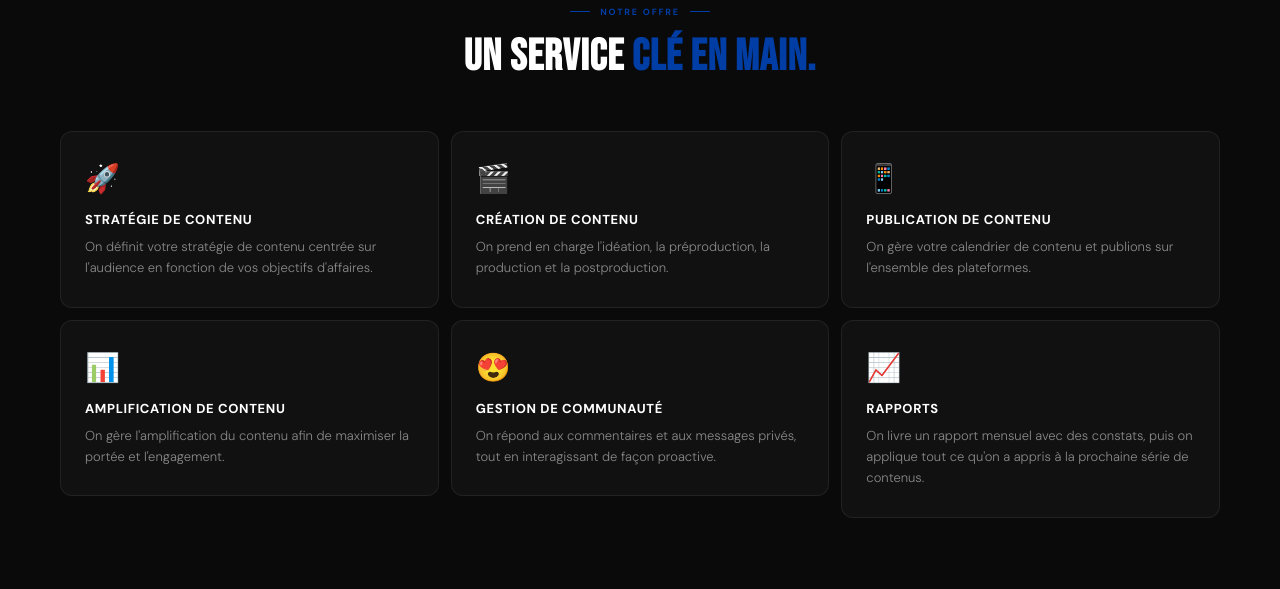
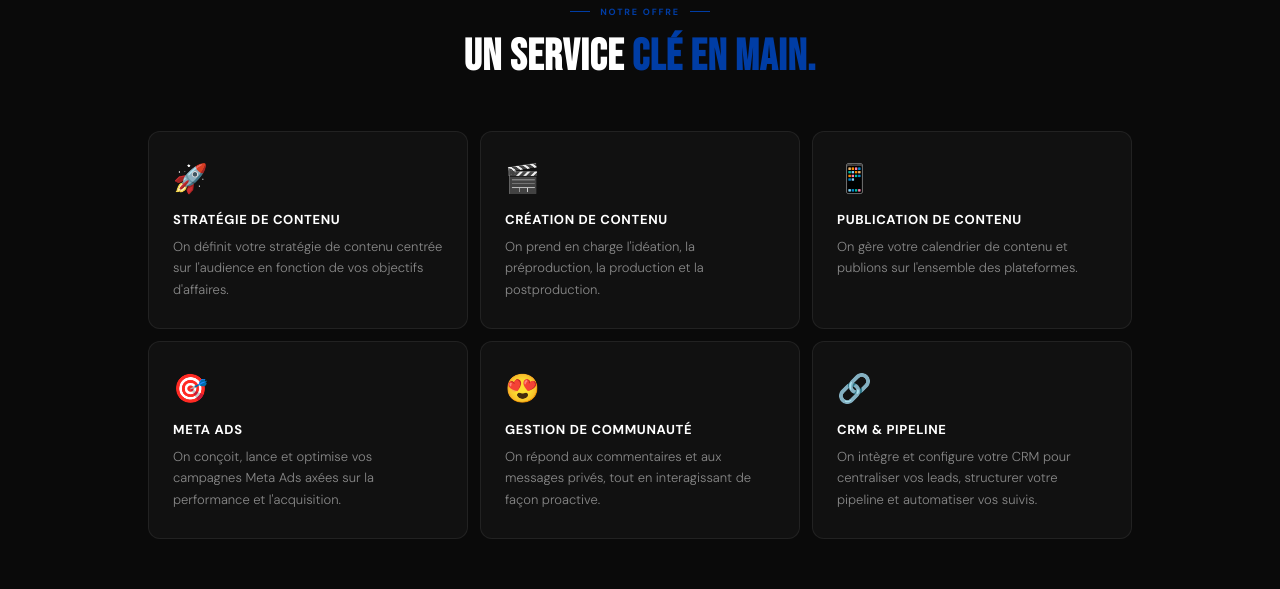
Before and after one commit to auchumedia/auchumedia-website, a React (Create React App) app: page /entreprises in a window 1280 px wide. Shown: the part 800-1389 px from the top of the page. Built offline with nearby package versions, Linux system fonts and the light colour scheme.

Commit message:
Update Entreprises.js

```diff
--- a/src/pages/Entreprises.js
+++ b/src/pages/Entreprises.js
@@ -250,24 +250,24 @@ export default function Entreprises() {
             </h2>
           </div>
         </FadeIn>
-        <div style={{ display: 'grid', gridTemplateColumns: 'repeat(3, 1fr)', gap: '12px' }}>
+        <div style={{ display: 'grid', gridTemplateColumns: 'repeat(3, 320px)', gap: '12px', justifyContent: 'center' }}>
           {(fr ? [
             { icon: '🚀', title: 'Stratégie de contenu', desc: "On définit votre stratégie de contenu centrée sur l'audience en fonction de vos objectifs d'affaires." },
             { icon: '🎬', title: 'Création de contenu', desc: "On prend en charge l'idéation, la préproduction, la production et la postproduction." },
             { icon: '📱', title: 'Publication de contenu', desc: "On gère votre calendrier de contenu et publions sur l'ensemble des plateformes." },
-            { icon: '📊', title: 'Amplification de contenu', desc: "On gère l'amplification du contenu afin de maximiser la portée et l'engagement." },
+            { icon: '🎯', title: 'Meta Ads', desc: "On conçoit, lance et optimise vos campagnes Meta Ads axées sur la performance et l'acquisition." },
             { icon: '😍', title: 'Gestion de communauté', desc: "On répond aux commentaires et aux messages privés, tout en interagissant de façon proactive." },
-            { icon: '📈', title: 'Rapports', desc: "On livre un rapport mensuel avec des constats, puis on applique tout ce qu'on a appris à la prochaine série de contenus." },
+            { icon: '🔗', title: 'CRM & Pipeline', desc: "On intègre et configure votre CRM pour centraliser vos leads, structurer votre pipeline et automatiser vos suivis." },
           ] : [
             { icon: '🚀', title: 'Content strategy', desc: "We define your audience-focused content strategy based on your business objectives." },
             { icon: '🎬', title: 'Content creation', desc: "We handle ideation, pre-production, production and post-production." },
             { icon: '📱', title: 'Content publishing', desc: "We manage your content calendar and publish across all platforms." },
-            { icon: '📊', title: 'Content amplification', desc: "We manage content amplification to maximize reach and engagement." },
+            { icon: '🎯', title: 'Meta Ads', desc: "We design, launch and optimize your Meta Ads campaigns focused on performance and acquisition." },
             { icon: '😍', title: 'Community management', desc: "We respond to comments and DMs while proactively engaging with relevant accounts." },
-            { icon: '📈', title: 'Reports', desc: "We deliver a monthly report with insights, then apply everything learned to the next content series." },
+            { icon: '🔗', title: 'CRM & Pipeline', desc: "We integrate and configure your CRM to centralize leads, structure your pipeline and automate follow-ups." },
           ]).map((item, i) => (
             <FadeIn key={i} delay={i * 0.07}>
-              <div style={{ background: '#111', border: '0.5px solid rgba(255,255,255,0.07)', borderRadius: '12px', padding: '28px 24px', transition: 'border-color 0.2s' }}
+              <div style={{ background: '#111', border: '0.5px solid rgba(255,255,255,0.07)', borderRadius: '12px', padding: '28px 24px', transition: 'border-color 0.2s', height: '100%' }}
                 onMouseEnter={e => e.currentTarget.style.borderColor = 'rgba(0,61,165,0.3)'}
                 onMouseLeave={e => e.currentTarget.style.borderColor = 'rgba(255,255,255,0.07)'}
               >
```
